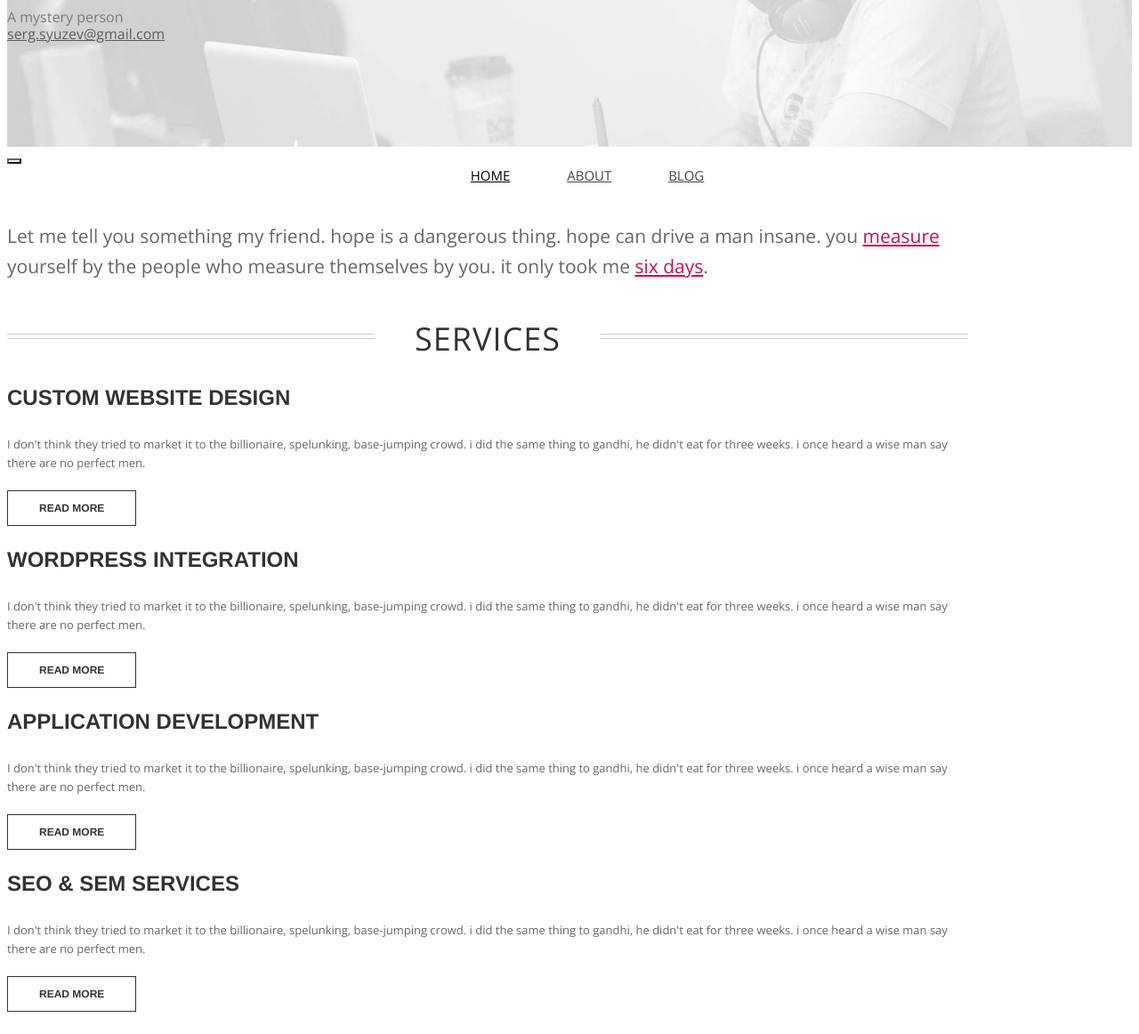
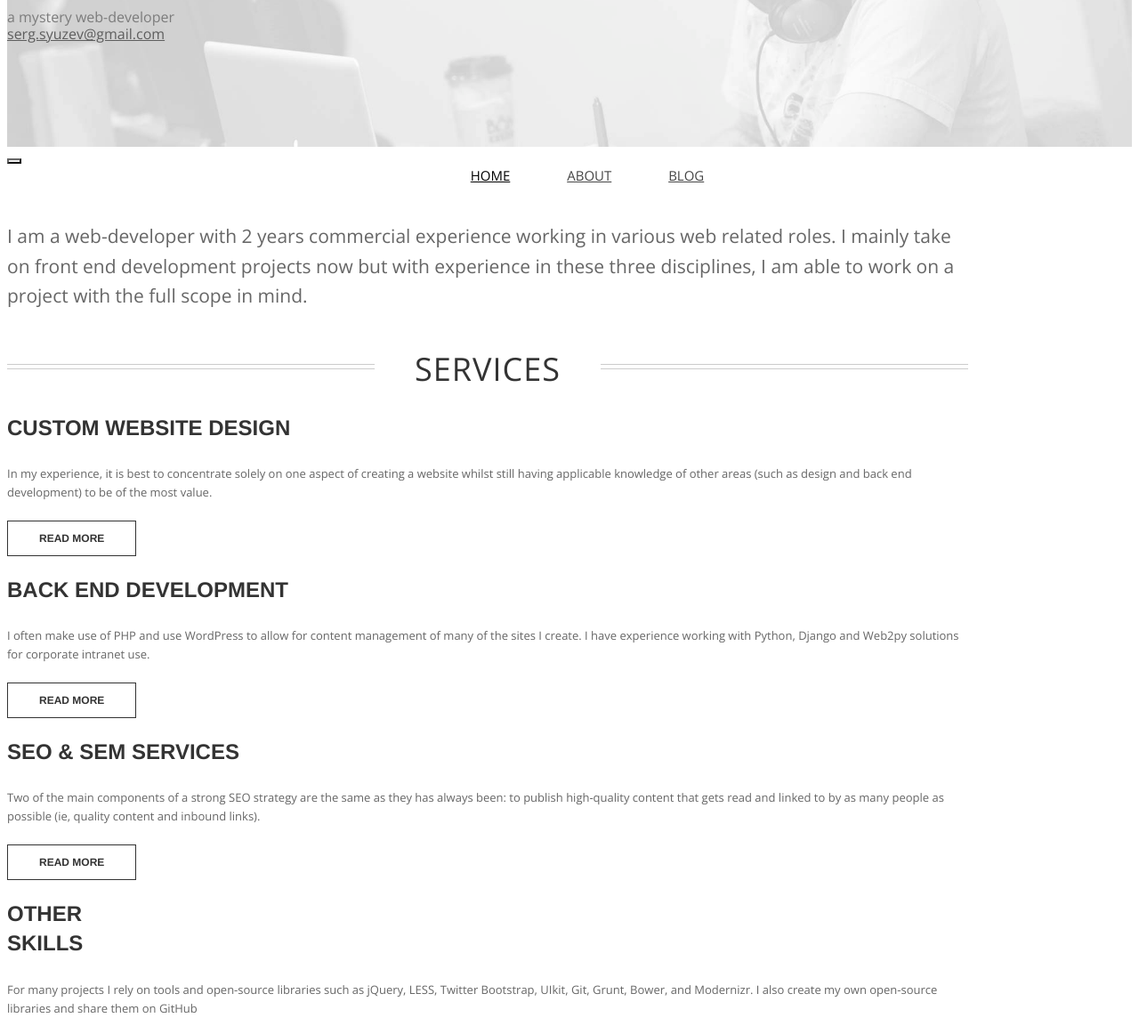
Before and after one commit to serhiilytovka/serhiilytovka.github.io, a plain HTML site: page index.html in a window 1280 px wide. Shown: the part 354-1516 px from the top of the page at 89% size. Drawn offline with nearby package versions, Linux system fonts and the light colour scheme; some icons are missing; a web font is replaced by a local one.

```diff
--- a/index.html
+++ b/index.html
@@ -28,7 +28,7 @@
 		<h1 id="logo" class="text-center">
 			<img class="img-circle" src="assets/images/monkey.png" alt="">
 			<span class="title">Serg Syuzev</span>
-			<span class="tagline">A mystery person<br>
+			<span class="tagline">a mystery web-developer<br>
 				<a href="">serg.syuzev@gmail.com</a></span>
 		</h1>
 	</div>
@@ -44,8 +44,8 @@
 
 				<ul class="nav navbar-nav">
 					<li class="active"><a href="index.html">Home</a></li>
-					<li><a href="about.html">About</a></li>
-					<li><a href="blog.html">Blog</a></li>
+					<li><a href="#">About</a></li>
+					<li><a href="#">Blog</a></li>
 				</ul>
 
 			</div><!--/.nav-collapse -->
@@ -59,7 +59,7 @@
 
 		<div class="row section topspace">
 			<div class="col-md-12">
-				<p class="lead text-center text-muted">Let me tell you something my friend. hope is a dangerous thing. hope can drive a man insane. you <a href="about.html">measure</a> yourself by the people who measure themselves by you. it only took me <a href="sidebar-right.html">six days</a>. </p>
+				<p class="lead text-center text-muted">I am a web-developer with 2 years commercial experience working in various web related roles. I mainly take on front end development projects now but with experience in these three disciplines, I am able to work on a project with the full scope in mind. </p>
 			</div>
 
 		</div> <!-- / section -->
@@ -69,22 +69,22 @@
 			<div class="row">
 				<div class="col-sm-6 col-md-3">
 					<h3 class="text-center">Custom website design</h3>
-					<p>I don't think they tried to market it to the billionaire, spelunking, base-jumping crowd. i did the same thing to gandhi, he didn't eat for three weeks. i once heard a wise man say there are no perfect men.</p>
+					<p>In my experience, it is best to concentrate solely on one aspect of creating a website whilst still having applicable knowledge of other areas (such as design and back end development) to be of the most value.</p>
 					<p class="text-center"><a href="" class="btn btn-action">Read more</a></p>
 				</div>
 				<div class="col-sm-6 col-md-3">
-					<h3 class="text-center">Wordpress integration</h3>
-					<p>I don't think they tried to market it to the billionaire, spelunking, base-jumping crowd. i did the same thing to gandhi, he didn't eat for three weeks. i once heard a wise man say there are no perfect men.</p>
-					<p class="text-center"><a href="" class="btn btn-action">Read more</a></p>
-				</div>
-				<div class="col-sm-6 col-md-3">
-					<h3 class="text-center">Application development</h3>
-					<p>I don't think they tried to market it to the billionaire, spelunking, base-jumping crowd. i did the same thing to gandhi, he didn't eat for three weeks. i once heard a wise man say there are no perfect men.</p>
+					<h3 class="text-center">Back End Development</h3>
+					<p>I often make use of PHP and use WordPress to allow for content management of many of the sites I create. I have experience working with Python, Django and Web2py solutions for corporate intranet use.</p>
 					<p class="text-center"><a href="" class="btn btn-action">Read more</a></p>
 				</div>
 				<div class="col-sm-6 col-md-3">
 					<h3 class="text-center">SEO &amp; SEM services</h3>
-					<p>I don't think they tried to market it to the billionaire, spelunking, base-jumping crowd. i did the same thing to gandhi, he didn't eat for three weeks. i once heard a wise man say there are no perfect men.</p>
+					<p>Two of the main components of a strong SEO strategy are the same as they has always been: to publish high-quality content that gets read and linked to by as many people as possible (ie, quality content and inbound links).</p>
+					<p class="text-center"><a href="" class="btn btn-action">Read more</a></p>
+				</div>
+				<div class="col-sm-6 col-md-3">
+					<h3 class="text-center">Other <br />Skills</h3>
+					<p>For many projects I rely on tools and open-source libraries such as jQuery, LESS, Twitter Bootstrap, UIkit, Git, Grunt, Bower, and Modernizr. I also create my own open-source libraries and share them on GitHub</p>
 					<p class="text-center"><a href="" class="btn btn-action">Read more</a></p>
 				</div>
 			</div>
@@ -95,7 +95,10 @@
 
 			<h2 class="section-title"><span>Recent Works</span></h2>
 
+			<p> Coming soon... <br></p>
+			<!--
 			<div class="thumbnails recentworks row">
+
 
 				<div class="col-xs-12 col-sm-6 col-md-4 col-lg-4">
 					<a class="thumbnail" href="sidebar-right.html">
@@ -175,6 +178,7 @@
 					<p></p>
 				</div>
 			</div>
+			-->
 
 		</div> <!-- /section -->
 
```
